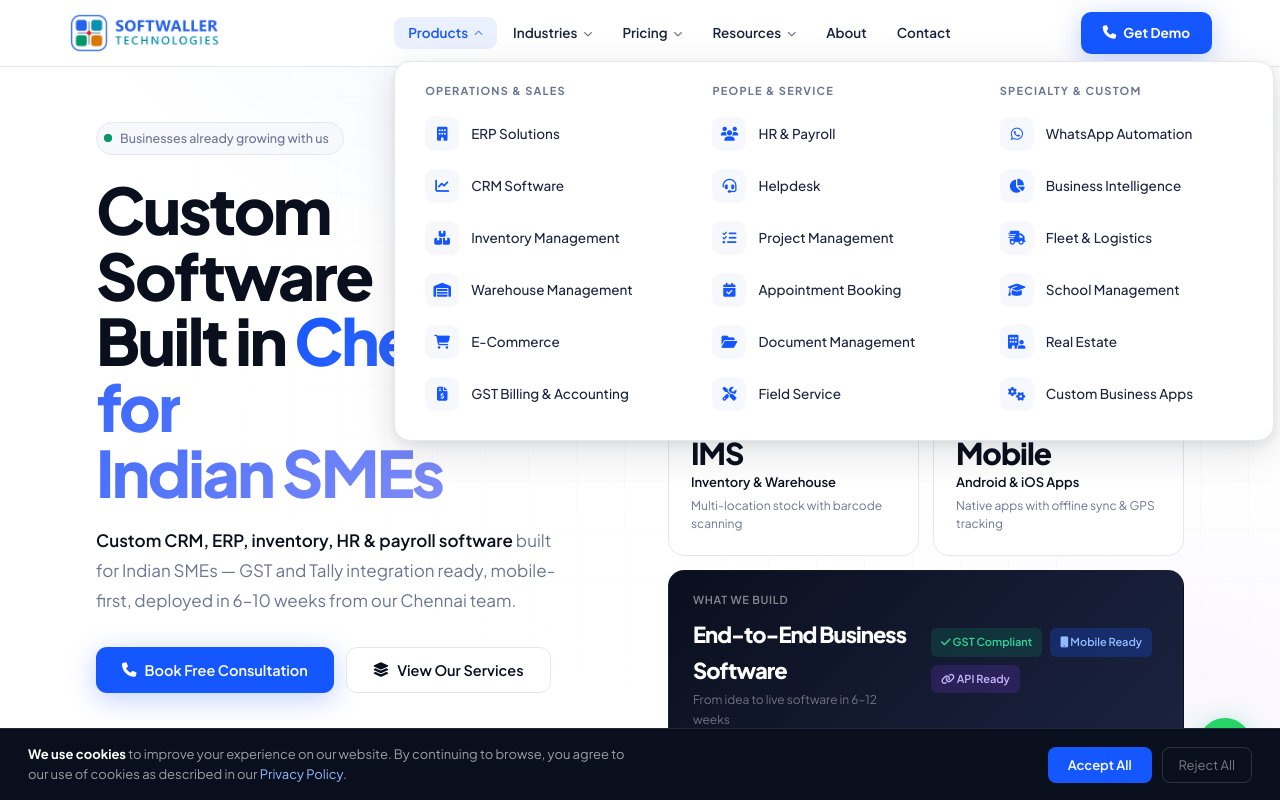
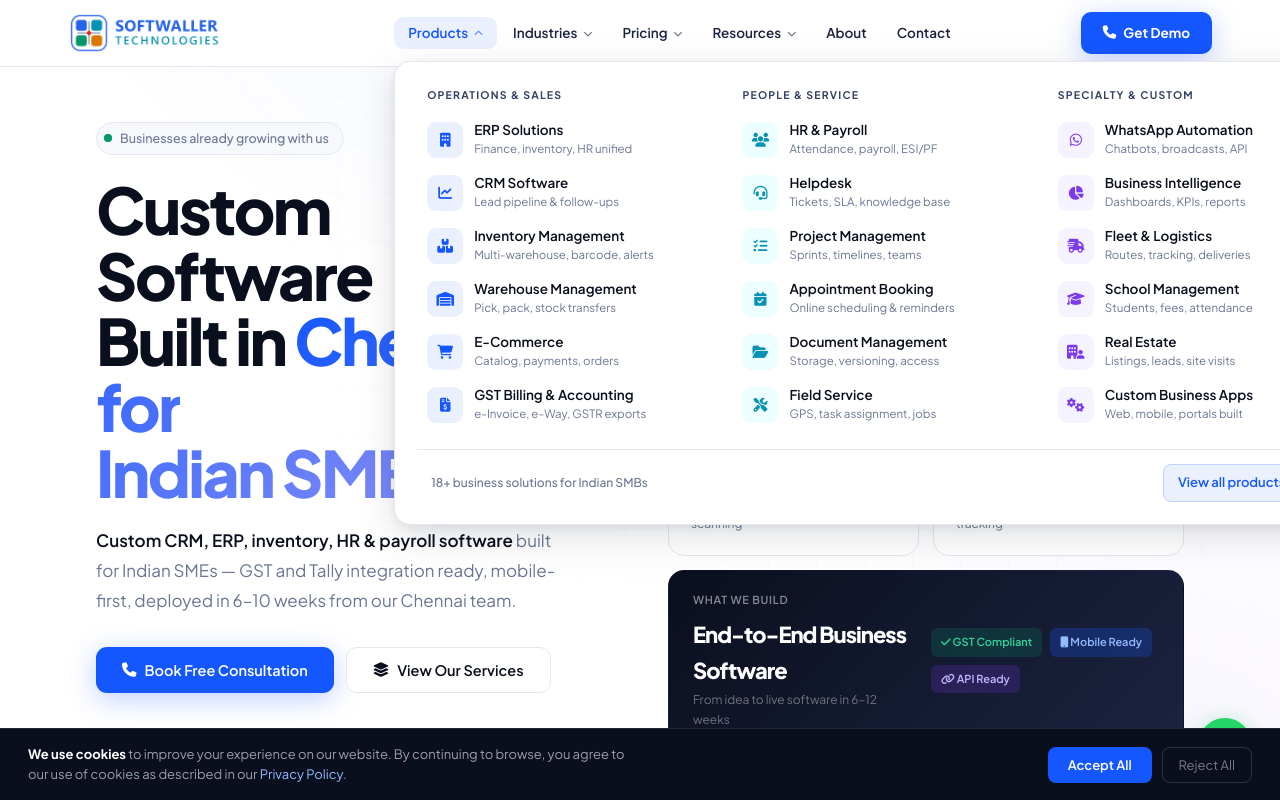
Before and after one commit to SiddeswaranS/softwaller, an Astro site: page / in a window 1280 px wide. Both pictures are taken after a click on the button "Products". Shown: the top 800 px of the page. Built offline with nearby package versions, Linux system fonts and the light colour scheme; Astro itself is replaced by a stand-in of ours.

Commit message:
feat(header): rich Products mega menu — subtitles, category accents, CTA bar
- Each product gets a one-line subtitle below its name (e.g., "ERP Solutions"
  + "Finance, inventory, HR unified") — same height per item, info-dense
- Per-column accent via [data-accent]: Operations=blue, People=cyan,
  Specialty=purple. Icons + hover bg + name color all tint together
- Footer bar: "18+ business solutions for Indian SMBs" + "View all
  products →" CTA pill (links to home #services)
- Width bumped 880px → 960px to accommodate longer subtitle lines
- Other mega menus (Industries / Pricing / Resources) untouched —
  scoped via .swh-mega-rich

```diff
--- a/public/assets/shared.css
+++ b/public/assets/shared.css
@@ -173,6 +173,35 @@ header.swh.scrolled{box-shadow:0 2px 20px rgba(10,15,30,.08)}
 .swh-mega-item i{width:34px;height:34px;border-radius:9px;background:var(--surf);color:var(--blue);display:flex;align-items:center;justify-content:center;font-size:14px;flex-shrink:0;transition:background .15s,color .15s}
 .swh-mega-item:hover i{background:var(--blue);color:#fff}
 .swh-mega-divider{height:1px;background:var(--line);margin:14px 0}
+
+/* Rich mega menu — Products: subtitle + per-column accent + footer CTA */
+.swh-mega.swh-mega-rich{padding:24px 22px 18px;width:960px}
+.swh-mega.swh-mega-rich .swh-mega-grid{gap:32px}
+.swh-mega.swh-mega-rich .swh-mega-heading{font-size:10.5px;color:var(--ink3);margin-bottom:10px;padding:0 10px}
+.swh-mega-rich .swh-mega-item{align-items:flex-start;padding:8px 10px;gap:11px;line-height:1.35}
+.swh-mega-rich .swh-mega-item:hover{background:var(--surf);color:var(--ink)}
+.swh-mega-rich .swh-mega-item i{width:36px;height:36px;border-radius:9px;font-size:14px;margin-top:1px}
+.swh-mega-text{display:flex;flex-direction:column;gap:2px;min-width:0}
+.swh-mega-name{font-size:13.5px;font-weight:600;color:var(--ink);line-height:1.3}
+.swh-mega-sub{font-size:11.5px;font-weight:400;color:var(--muted);line-height:1.35}
+.swh-mega-rich .swh-mega-item:hover .swh-mega-name{color:var(--ink)}
+
+/* Per-column accent — overrides icon bg + hover bg using --accent and --accent-bg */
+.swh-mega-col[data-accent=blue]{--accent:var(--blue);--accent-bg:var(--blue-bg)}
+.swh-mega-col[data-accent=cyan]{--accent:var(--cyan);--accent-bg:var(--cyan-bg)}
+.swh-mega-col[data-accent=purple]{--accent:var(--purple);--accent-bg:var(--purple-bg)}
+.swh-mega-col[data-accent] .swh-mega-item i{background:var(--accent-bg);color:var(--accent)}
+.swh-mega-col[data-accent] .swh-mega-item:hover i{background:var(--accent);color:#fff}
+.swh-mega-col[data-accent] .swh-mega-item:hover{background:var(--accent-bg)}
+.swh-mega-col[data-accent] .swh-mega-item:hover .swh-mega-name{color:var(--accent)}
+
+/* Mega footer (CTA bar) */
+.swh-mega-foot{display:flex;align-items:center;justify-content:space-between;gap:16px;margin-top:18px;padding:14px 14px 4px;border-top:1px solid var(--line)}
+.swh-mega-foot-l{font-size:12px;color:var(--muted);font-weight:500}
+.swh-mega-foot-cta{display:inline-flex;align-items:center;gap:7px;font-size:13px;font-weight:600;color:var(--blue);padding:7px 14px;border-radius:8px;background:var(--blue-bg);border:1px solid var(--blue-br);transition:background .15s,color .15s,transform .15s}
+.swh-mega-foot-cta:hover{background:var(--blue);color:#fff;transform:translateX(2px)}
+.swh-mega-foot-cta i{font-size:11px;transition:transform .15s}
+.swh-mega-foot-cta:hover i{transform:translateX(2px)}
 .swh-mega-loc{display:flex;flex-wrap:wrap;gap:6px;padding:0 10px}
 .swh-mega-loc a{font-size:12.5px;font-weight:600;color:var(--blue);background:var(--blue-bg);padding:6px 13px;border-radius:100px;transition:background .15s,color .15s}
 .swh-mega-loc a:hover{background:var(--blue);color:#fff}
--- a/src/components/Header.astro
+++ b/src/components/Header.astro
@@ -14,35 +14,39 @@
         <button class="swh-link" role="menuitem" aria-haspopup="true" aria-expanded="false" type="button">
           Products <i class="fa-solid fa-chevron-down swh-caret" aria-hidden="true"></i>
         </button>
-        <div class="swh-mega cols-3 swh-mega-left" role="menu">
+        <div class="swh-mega cols-3 swh-mega-left swh-mega-rich" role="menu">
           <div class="swh-mega-grid">
-            <div>
+            <div class="swh-mega-col" data-accent="blue">
               <h4 class="swh-mega-heading">Operations &amp; Sales</h4>
-              <a href="/products/erp-solutions.html" class="swh-mega-item" role="menuitem"><i class="fa-solid fa-building"></i>ERP Solutions</a>
-              <a href="/products/crm-software.html" class="swh-mega-item" role="menuitem"><i class="fa-solid fa-chart-line"></i>CRM Software</a>
-              <a href="/products/inventory-management.html" class="swh-mega-item" role="menuitem"><i class="fa-solid fa-boxes-stacked"></i>Inventory Management</a>
-              <a href="/products/warehouse-management.html" class="swh-mega-item" role="menuitem"><i class="fa-solid fa-warehouse"></i>Warehouse Management</a>
-              <a href="/products/e-commerce.html" class="swh-mega-item" role="menuitem"><i class="fa-solid fa-cart-shopping"></i>E-Commerce</a>
-              <a href="/products/gst-billing-accounting.html" class="swh-mega-item" role="menuitem"><i class="fa-solid fa-file-invoice-dollar"></i>GST Billing &amp; Accounting</a>
+              <a href="/products/erp-solutions.html" class="swh-mega-item" role="menuitem"><i class="fa-solid fa-building"></i><span class="swh-mega-text"><span class="swh-mega-name">ERP Solutions</span><span class="swh-mega-sub">Finance, inventory, HR unified</span></span></a>
+              <a href="/products/crm-software.html" class="swh-mega-item" role="menuitem"><i class="fa-solid fa-chart-line"></i><span class="swh-mega-text"><span class="swh-mega-name">CRM Software</span><span class="swh-mega-sub">Lead pipeline &amp; follow-ups</span></span></a>
+              <a href="/products/inventory-management.html" class="swh-mega-item" role="menuitem"><i class="fa-solid fa-boxes-stacked"></i><span class="swh-mega-text"><span class="swh-mega-name">Inventory Management</span><span class="swh-mega-sub">Multi-warehouse, barcode, alerts</span></span></a>
+              <a href="/products/warehouse-management.html" class="swh-mega-item" role="menuitem"><i class="fa-solid fa-warehouse"></i><span class="swh-mega-text"><span class="swh-mega-name">Warehouse Management</span><span class="swh-mega-sub">Pick, pack, stock transfers</span></span></a>
+              <a href="/products/e-commerce.html" class="swh-mega-item" role="menuitem"><i class="fa-solid fa-cart-shopping"></i><span class="swh-mega-text"><span class="swh-mega-name">E-Commerce</span><span class="swh-mega-sub">Catalog, payments, orders</span></span></a>
+              <a href="/products/gst-billing-accounting.html" class="swh-mega-item" role="menuitem"><i class="fa-solid fa-file-invoice-dollar"></i><span class="swh-mega-text"><span class="swh-mega-name">GST Billing &amp; Accounting</span><span class="swh-mega-sub">e-Invoice, e-Way, GSTR exports</span></span></a>
             </div>
-            <div>
+            <div class="swh-mega-col" data-accent="cyan">
               <h4 class="swh-mega-heading">People &amp; Service</h4>
-              <a href="/products/hr-payroll.html" class="swh-mega-item" role="menuitem"><i class="fa-solid fa-users"></i>HR &amp; Payroll</a>
-              <a href="/products/helpdesk.html" class="swh-mega-item" role="menuitem"><i class="fa-solid fa-headset"></i>Helpdesk</a>
-              <a href="/products/project-management.html" class="swh-mega-item" role="menuitem"><i class="fa-solid fa-list-check"></i>Project Management</a>
-              <a href="/products/appointment-booking.html" class="swh-mega-item" role="menuitem"><i class="fa-solid fa-calendar-check"></i>Appointment Booking</a>
-              <a href="/products/document-management.html" class="swh-mega-item" role="menuitem"><i class="fa-solid fa-folder-open"></i>Document Management</a>
-              <a href="/products/field-service.html" class="swh-mega-item" role="menuitem"><i class="fa-solid fa-screwdriver-wrench"></i>Field Service</a>
+              <a href="/products/hr-payroll.html" class="swh-mega-item" role="menuitem"><i class="fa-solid fa-users"></i><span class="swh-mega-text"><span class="swh-mega-name">HR &amp; Payroll</span><span class="swh-mega-sub">Attendance, payroll, ESI/PF</span></span></a>
+              <a href="/products/helpdesk.html" class="swh-mega-item" role="menuitem"><i class="fa-solid fa-headset"></i><span class="swh-mega-text"><span class="swh-mega-name">Helpdesk</span><span class="swh-mega-sub">Tickets, SLA, knowledge base</span></span></a>
+              <a href="/products/project-management.html" class="swh-mega-item" role="menuitem"><i class="fa-solid fa-list-check"></i><span class="swh-mega-text"><span class="swh-mega-name">Project Management</span><span class="swh-mega-sub">Sprints, timelines, teams</span></span></a>
+              <a href="/products/appointment-booking.html" class="swh-mega-item" role="menuitem"><i class="fa-solid fa-calendar-check"></i><span class="swh-mega-text"><span class="swh-mega-name">Appointment Booking</span><span class="swh-mega-sub">Online scheduling &amp; reminders</span></span></a>
+              <a href="/products/document-management.html" class="swh-mega-item" role="menuitem"><i class="fa-solid fa-folder-open"></i><span class="swh-mega-text"><span class="swh-mega-name">Document Management</span><span class="swh-mega-sub">Storage, versioning, access</span></span></a>
+              <a href="/products/field-service.html" class="swh-mega-item" role="menuitem"><i class="fa-solid fa-screwdriver-wrench"></i><span class="swh-mega-text"><span class="swh-mega-name">Field Service</span><span class="swh-mega-sub">GPS, task assignment, jobs</span></span></a>
             </div>
-            <div>
+            <div class="swh-mega-col" data-accent="purple">
               <h4 class="swh-mega-heading">Specialty &amp; Custom</h4>
-              <a href="/products/whatsapp-automation.html" class="swh-mega-item" role="menuitem"><i class="fa-brands fa-whatsapp"></i>WhatsApp Automation</a>
-              <a href="/products/business-intelligence.html" class="swh-mega-item" role="menuitem"><i class="fa-solid fa-chart-pie"></i>Business Intelligence</a>
-              <a href="/products/fleet-logistics.html" class="swh-mega-item" role="menuitem"><i class="fa-solid fa-truck-fast"></i>Fleet &amp; Logistics</a>
-              <a href="/products/school-management.html" class="swh-mega-item" role="menuitem"><i class="fa-solid fa-graduation-cap"></i>School Management</a>
-              <a href="/products/real-estate.html" class="swh-mega-item" role="menuitem"><i class="fa-solid fa-building-user"></i>Real Estate</a>
-              <a href="/products/custom-business-apps.html" class="swh-mega-item" role="menuitem"><i class="fa-solid fa-gears"></i>Custom Business Apps</a>
+              <a href="/products/whatsapp-automation.html" class="swh-mega-item" role="menuitem"><i class="fa-brands fa-whatsapp"></i><span class="swh-mega-text"><span class="swh-mega-name">WhatsApp Automation</span><span class="swh-mega-sub">Chatbots, broadcasts, API</span></span></a>
+              <a href="/products/business-intelligence.html" class="swh-mega-item" role="menuitem"><i class="fa-solid fa-chart-pie"></i><span class="swh-mega-text"><span class="swh-mega-name">Business Intelligence</span><span class="swh-mega-sub">Dashboards, KPIs, reports</span></span></a>
+              <a href="/products/fleet-logistics.html" class="swh-mega-item" role="menuitem"><i class="fa-solid fa-truck-fast"></i><span class="swh-mega-text"><span class="swh-mega-name">Fleet &amp; Logistics</span><span class="swh-mega-sub">Routes, tracking, deliveries</span></span></a>
+              <a href="/products/school-management.html" class="swh-mega-item" role="menuitem"><i class="fa-solid fa-graduation-cap"></i><span class="swh-mega-text"><span class="swh-mega-name">School Management</span><span class="swh-mega-sub">Students, fees, attendance</span></span></a>
+              <a href="/products/real-estate.html" class="swh-mega-item" role="menuitem"><i class="fa-solid fa-building-user"></i><span class="swh-mega-text"><span class="swh-mega-name">Real Estate</span><span class="swh-mega-sub">Listings, leads, site visits</span></span></a>
+              <a href="/products/custom-business-apps.html" class="swh-mega-item" role="menuitem"><i class="fa-solid fa-gears"></i><span class="swh-mega-text"><span class="swh-mega-name">Custom Business Apps</span><span class="swh-mega-sub">Web, mobile, portals built</span></span></a>
             </div>
+          </div>
+          <div class="swh-mega-foot">
+            <span class="swh-mega-foot-l">18+ business solutions for Indian SMBs</span>
+            <a href="/#services" class="swh-mega-foot-cta">View all products <i class="fa-solid fa-arrow-right"></i></a>
           </div>
         </div>
       </li>
```
Also changed, not shown: public/assets/shared.min.css.
